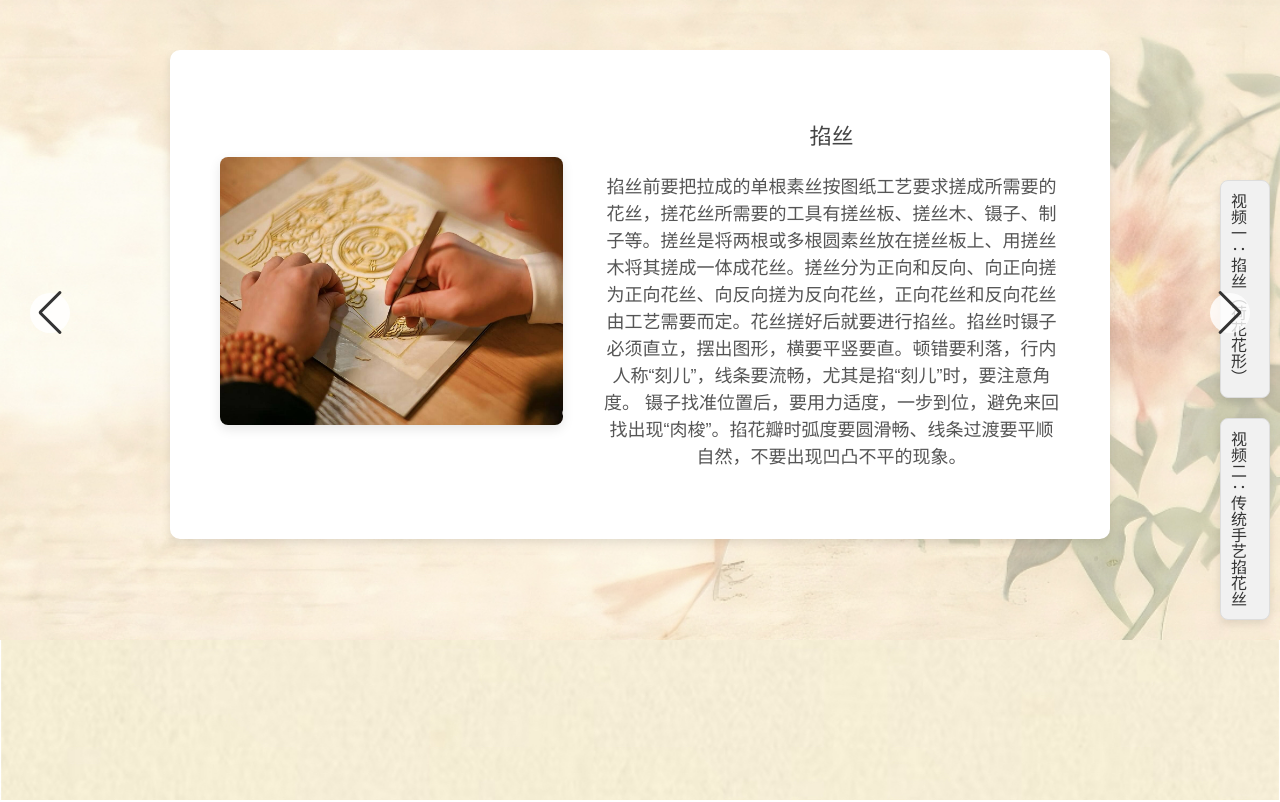
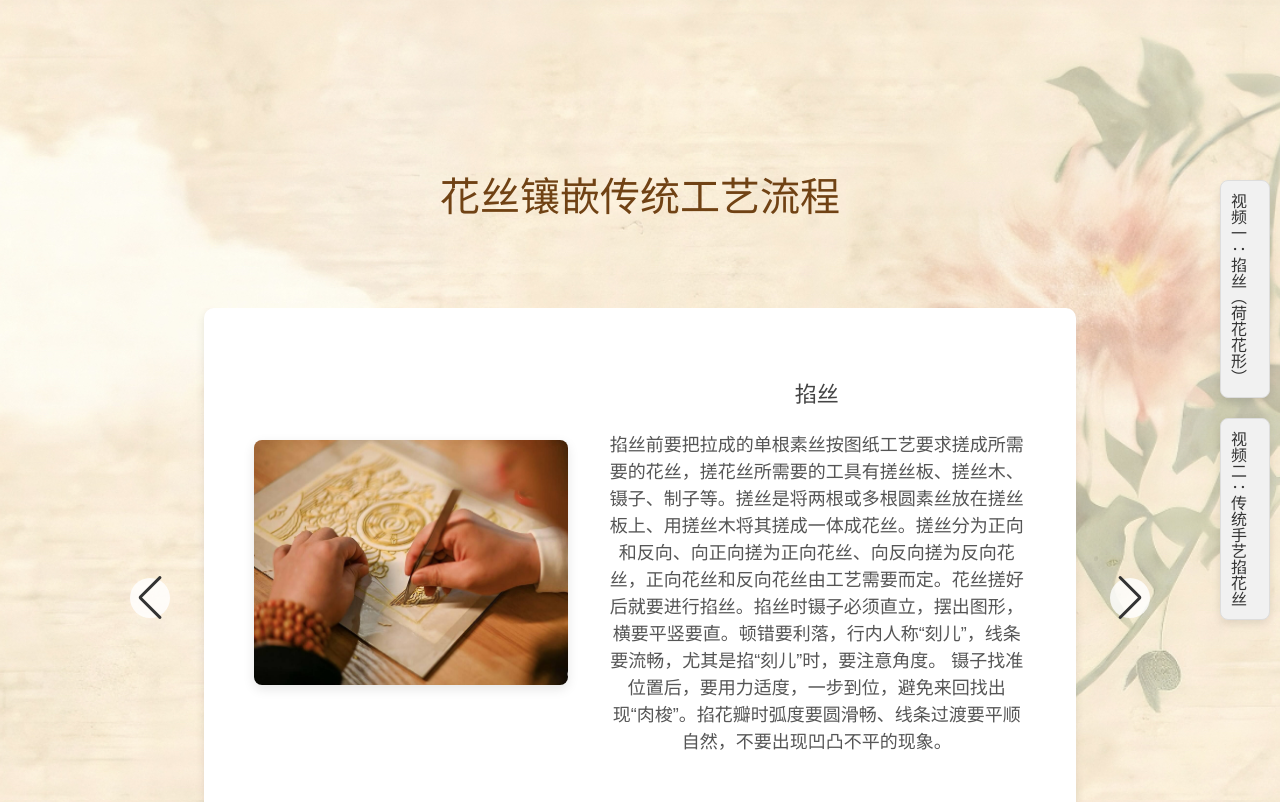
Before and after one commit to HonoraTT/Filigree-Inlaid-Metal-Art, a React (Vite) app in the folder frontend/: page /visit/process in a window 1280 px wide. Shown: the top 802 px of the page. Built offline with nearby package versions, Linux system fonts and the light colour scheme; a web font is replaced by a local one.

Commit message:
process样式修改

```diff
--- a/frontend/src/pages/Process.css
+++ b/frontend/src/pages/Process.css
@@ -1,4 +1,14 @@
 
+/* 这是新增的样式，用于标题的美化 */
+.process-title {
+  font-size: 2.5rem;
+  font-weight: bold;
+  color: #704214;
+  text-align: center;
+  margin-top: 3rem;
+  margin-bottom: 5rem;
+  font-family: 'FangSong', serif;
+}
 
 /* 删除 footer */
 footer {
@@ -11,7 +21,7 @@ footer {
     background-size: cover; /* 让背景图覆盖整个容器 */
     background-position: center center; /* 背景图居中 */
     background-attachment: fixed; /* 背景图固定，滚动时不随内容滚动 */
-    padding: 20px;
+    padding: 120px;
     color: #fff; /* 如果背景较深，文字颜色改为白色 */
     background-image: url('/images/工艺流程背景图.png'); /* 这里是你的背景图路径 */
   }
--- a/frontend/src/pages/Process.jsx
+++ b/frontend/src/pages/Process.jsx
@@ -32,7 +32,7 @@ const Process = () => {
 
   return (
     <div className="process-page">
-      <h1 className="animated-title"></h1>
+      <h1 className="process-title">花丝镶嵌传统工艺流程</h1>
 
       <Swiper
        className="swiper" // 添加这一行！
```
